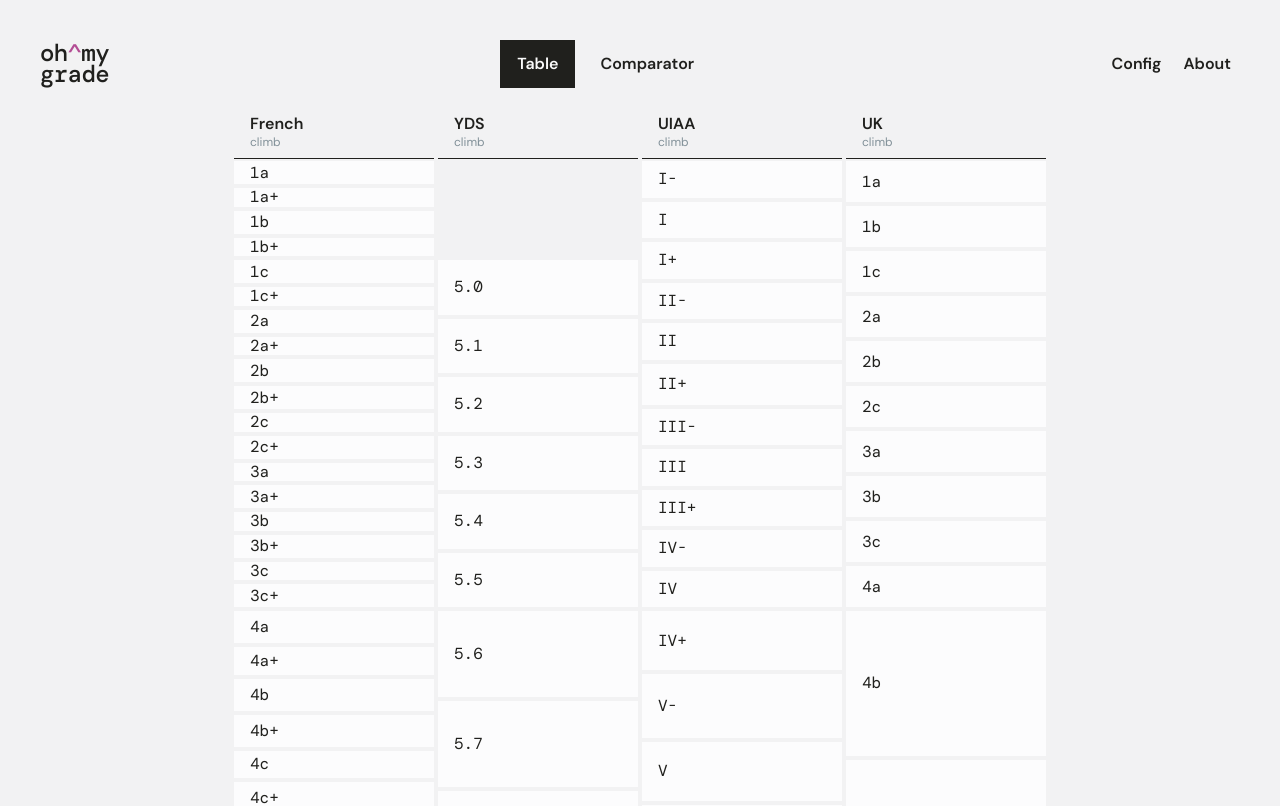
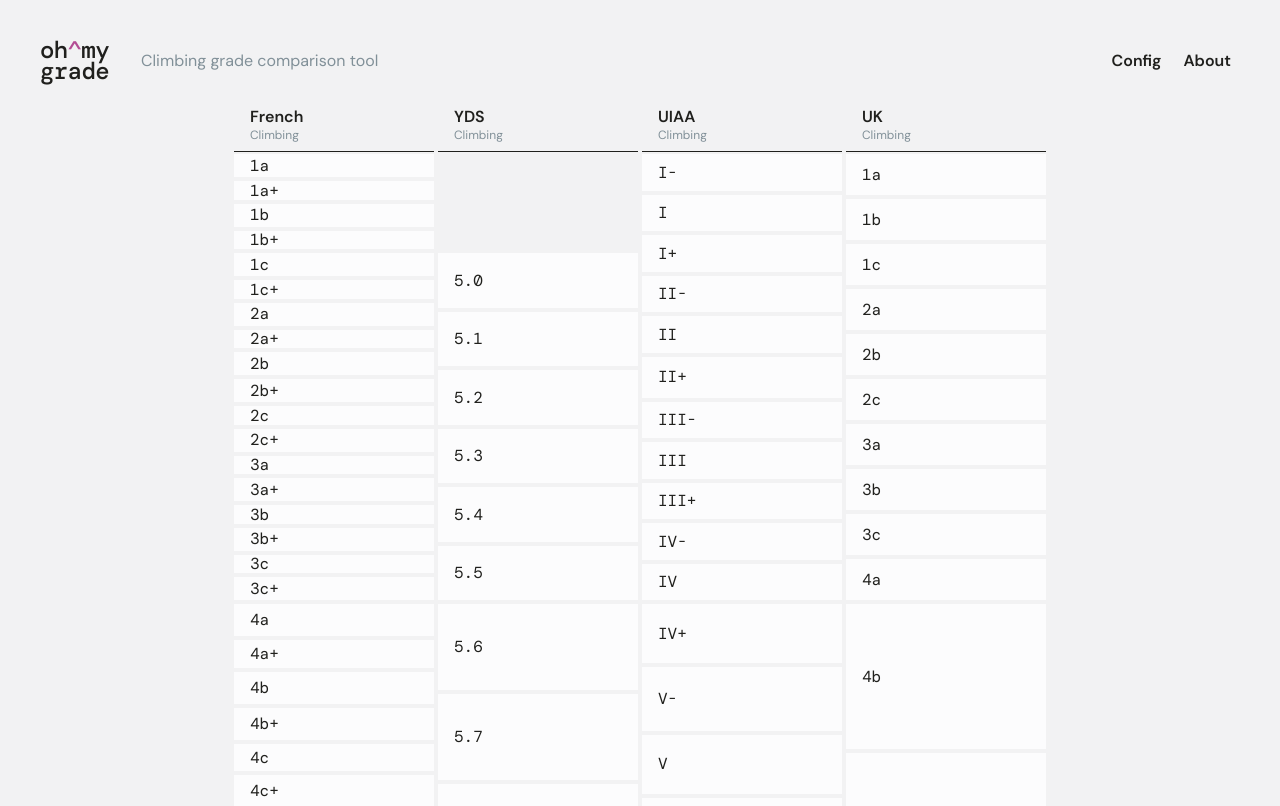
Before and after one commit to adamplesnik/ohmygrade, a React (Vite) app: page / in a window 1280 px wide. Shown: the top 806 px of the page. Built offline with nearby package versions, Linux system fonts and the light colour scheme.

Commit message:
Add i18n

```diff
--- /dev/null
+++ b/i18n.ts
@@ -0,0 +1,17 @@
+import i18n from 'i18next'
+import Backend from 'i18next-http-backend'
+import { initReactI18next } from 'react-i18next'
+
+i18n
+  .use(Backend)
+  .use(initReactI18next)
+  .init({
+    fallbackLng: 'en',
+    debug: true,
+
+    interpolation: {
+      escapeValue: false, // not needed for react as it escapes by default
+    },
+  })
+
+export default i18n
--- a/package.json
+++ b/package.json
@@ -13,8 +13,10 @@
     "@tailwindcss/vite": "^4.1.18",
     "@vercel/analytics": "^1.6.1",
     "clsx": "^2.1.1",
+    "i18next": "^25.7.4",
     "react": "^18.3.1",
     "react-dom": "^18.3.1",
+    "react-i18next": "^16.5.2",
     "tailwindcss": "^4.1.18"
   },
   "devDependencies": {
@@ -26,6 +28,7 @@
     "eslint-plugin-react-hooks": "^5.1.0-rc.0",
     "eslint-plugin-react-refresh": "^0.4.9",
     "globals": "^15.9.0",
+    "i18next-http-backend": "^3.0.2",
     "prettier": "^3.7.4",
     "prettier-plugin-tailwindcss": "^0.7.2",
     "typescript": "^5.5.3",
--- /dev/null
+++ b/public/locales/en/translation.json
@@ -0,0 +1,13 @@
+{
+  "title": "Climbing grade comparison tool",
+  "type": {
+    "boulder": "Bouldering",
+    "climb": "Climbing"
+  },
+  "config": {
+    "buttonValue": "Config"
+  },
+  "about": {
+    "buttonValue": "About"
+  }
+}
--- a/src/App.tsx
+++ b/src/App.tsx
@@ -1,3 +1,4 @@
+import '../i18n'
 import Header from './components/Header'
 import Table from './components/Table'
 
--- a/src/components/Header.tsx
+++ b/src/components/Header.tsx
@@ -1,17 +1,17 @@
+import { useTranslation } from 'react-i18next'
 import Button from './Button'
 import Logo from './Logo'
 
 function Header() {
+  const { t } = useTranslation()
+
   return (
-    <div className="bg-neutral-background-alt sticky top-0 z-10 flex items-center pt-6 pb-4 md:pt-8 lg:pt-10">
+    <div className="bg-neutral-background-alt sticky top-0 z-10 flex items-center gap-8 pt-6 pb-4 md:pt-8 lg:pt-10">
       <Logo />
-      <div className="z-10 flex flex-1 items-center justify-end gap-2 md:justify-center">
-        <Button value="Table" big active />
-        <Button value="Comparator" big />
-      </div>
+      <div className="text-neutral-foreground-dim flex-1">{t('title')}</div>
       <div className="hidden justify-end gap-1 md:flex">
-        <Button value="Config" />
-        <Button value="About" />
+        <Button value={t('config.buttonValue')} />
+        <Button value={t('about.buttonValue')} />
       </div>
     </div>
   )
--- a/src/components/Table.tsx
+++ b/src/components/Table.tsx
@@ -1,5 +1,6 @@
 import clsx from 'clsx'
 import { useMemo, useState } from 'react'
+import { useTranslation } from 'react-i18next'
 import { useActiveSystems } from '../context/active-systems/useActiveSystems.ts'
 import gradeSystemsMeta from '../data/gradeSystemsMeta.ts'
 import { grades } from '../data/grades/index.ts'
@@ -10,6 +11,7 @@ import { GradeRangeType } from '../types/grade.types.ts'
 
 export default function Table() {
   const { activeSystems } = useActiveSystems()
+  const { t } = useTranslation()
 
   const [hoveredGrade, setHoveredGrade] = useState<GradeRangeType | null>(null)
   const [clickedGrade, setClickedGrade] = useState<GradeRangeType | null>(null)
@@ -29,7 +31,9 @@ export default function Table() {
                 <h3 className="group-hover:text-product-foreground font-semibold text-nowrap text-ellipsis">
                   {system.name}
                 </h3>
-                <div className="text-neutral-foreground-dim -mt-0.5 text-xs">{system.type}</div>
+                <div className="text-neutral-foreground-dim -mt-0.5 text-xs">
+                  {system.type == 'climb' ? t('type.climb') : t('type.boulder')}
+                </div>
               </div>
               <div className="font-mono">
                 {(gradesBySystem[system.system] || []).map((grade, index) => {
@@ -52,7 +56,7 @@ export default function Table() {
                         onMouseLeave={() => setHoveredGrade(null)}
                         onClick={() => (isClicked ? setClickedGrade(null) : setClickedGrade(grade))}
                         className={clsx(
-                          'hover:bg-product-container-bright border-y-neutral-background-alt flex h-full cursor-pointer items-center overflow-hidden border-y-2 px-4 transition-all',
+                          'hover:bg-product-container-bright border-y-neutral-background-alt flex h-full cursor-pointer items-center overflow-hidden border-y-2 px-4 transition-colors duration-150',
                           getOverlapClass(getOverlapStrength(isHovered, hoverOverlapRatio), 'background'),
                           getOverlapClass(getOverlapStrength(isClicked, clickedOverlapRatio), 'background')
                         )}
```
Also changed, not shown: 1 other file (tests, documents, lock files or other folders).
